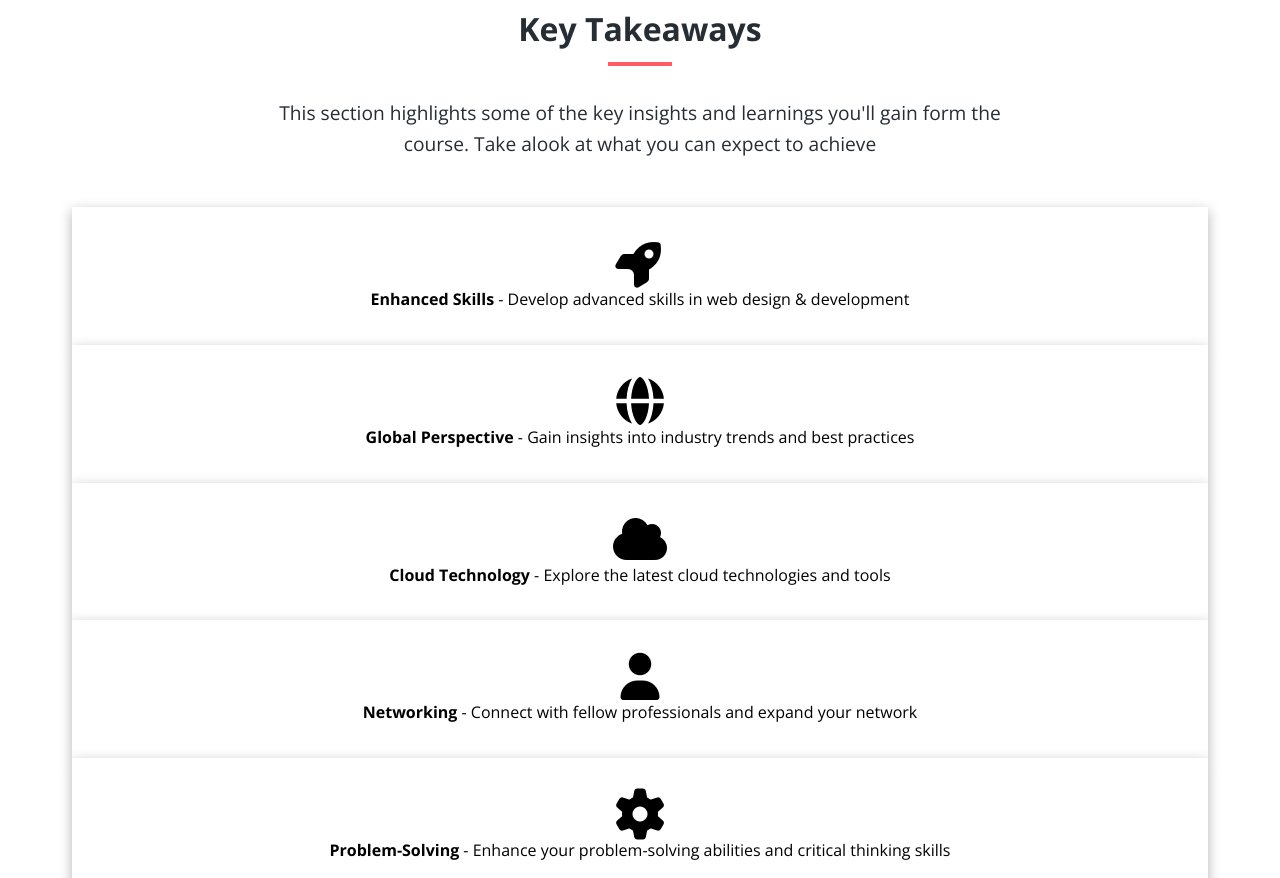
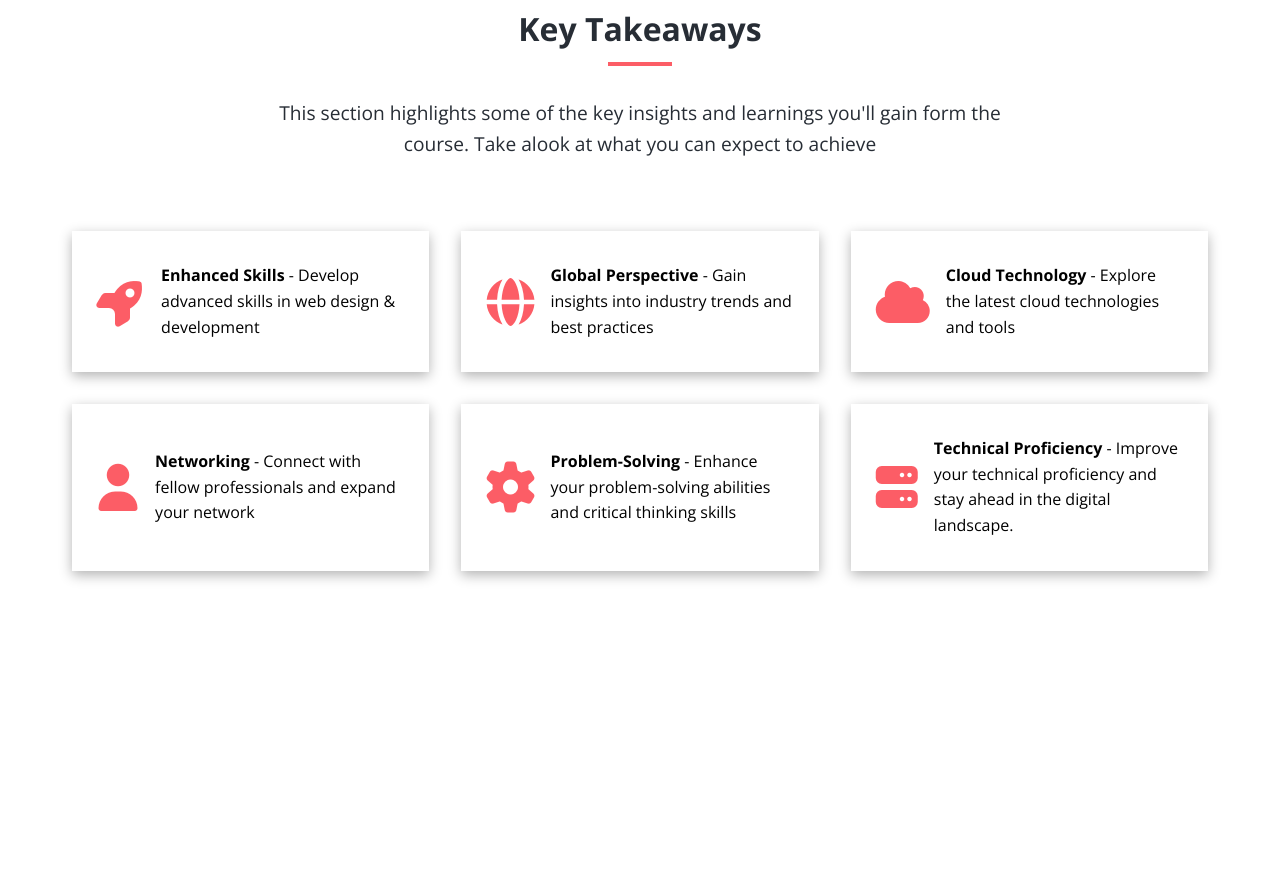
Before and after one commit to FelixPatric/tutor-website, a plain HTML site: page index.html in a window 1280 px wide. Shown: the part 4302-5180 px from the top of the page. After the commit the page ends 4961 px from the top, so only its background shows below. Drawn offline with nearby package versions, Linux system fonts and the light colour scheme.

Commit message:
add text classes for primary and secondary colors; enhance takeaways section layout

```diff
--- a/css/styles.css
+++ b/css/styles.css
@@ -63,6 +63,16 @@
     color: #fff;
     border-color: #fff;
 }
+
+/* Text Classes */
+.text-primary {
+    color: var(--primary-color);
+}
+
+.text-secondary {
+    color: var(--secondary-color);
+}
+
 
 .section {
     margin: 4rem 0;
@@ -355,6 +365,24 @@
 }
 
 
+/* Takeaways */
+.takeaways-cards {
+    display: grid;
+    grid-template-columns: repeat(3,1fr);
+    gap: 2rem;
+    padding: 1.5rem 0;
+}
+
+.takeaways-cards .card {
+   flex-direction: row;
+   text-align: left;
+}
+
+
+.takeaways-cards .card i {
+    margin-right: 1rem;
+}
+
 
 /* Media Queries */
 @media (max-width: 1200px) {
@@ -391,6 +419,9 @@
         grid-template-columns: repeat(2,1fr);
     }
     .chapter-cards {
+        grid-template-columns: 1fr;
+    }
+    .takeaways-cards {
         grid-template-columns: 1fr;
     }
 }
```
